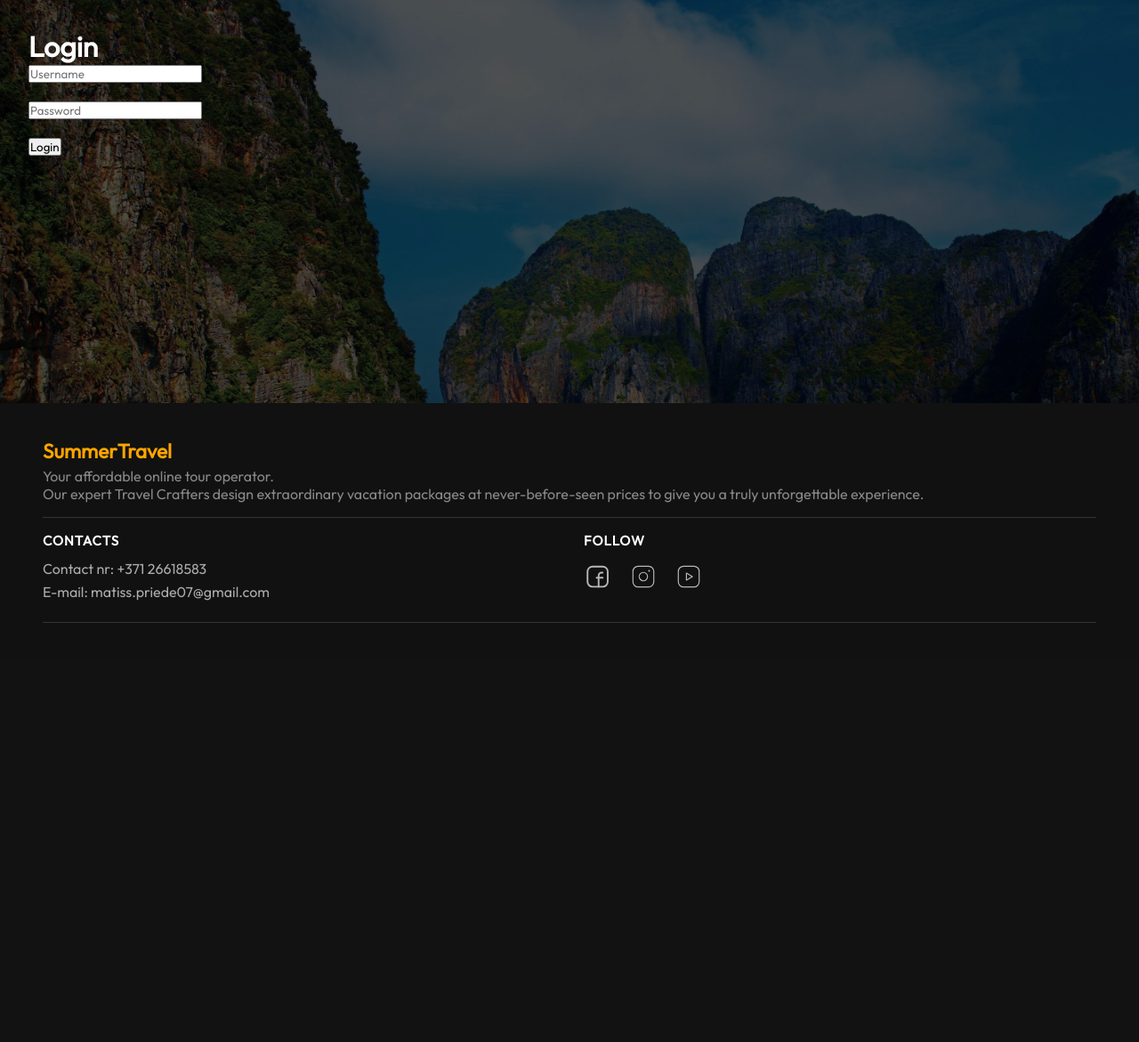
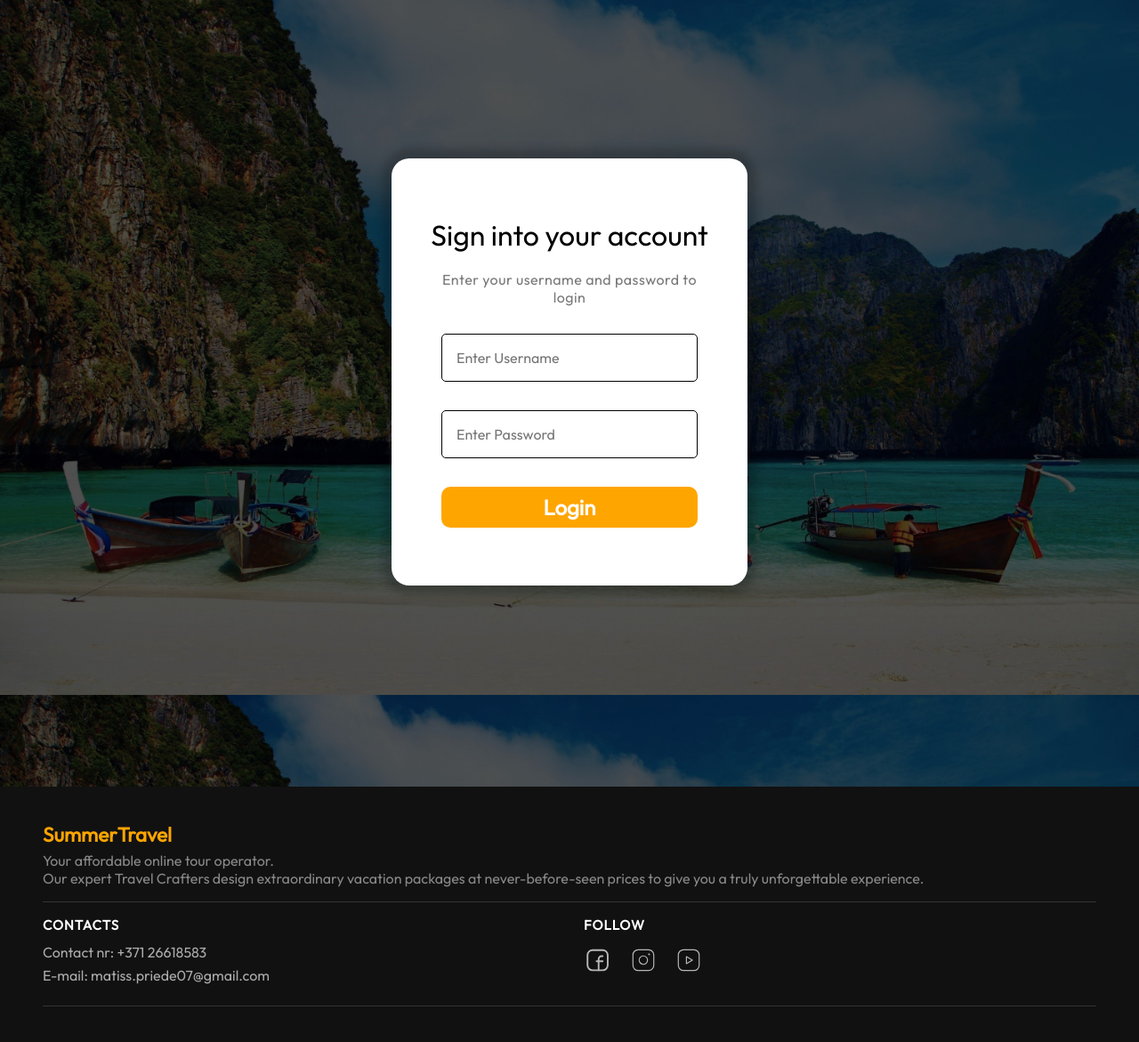
Before and after one commit to matisspriede/summertravel_mp, a Flask app: page /login in a window 1280 px wide. Shown: the part 60-1231 px from the top of the page at 89% size. Before the commit the page ends 760 px from the top, so only its background shows below. Run offline with Flask 3, Linux system fonts and the light colour scheme.

Commit message:
Last fixes

```diff
--- a/app.py
+++ b/app.py
@@ -3,19 +3,20 @@ import sqlite3
 import os
 
 app = Flask(__name__)
-DB = os.path.join(os.path.dirname(__file__), 'database.db')
+DB = os.path.join(os.path.dirname(__file__), 'database.db') # Izveido pilnu ceļu uz database.db failu
 
 
 # ── DB helper ────────────────────────────────────────────────────────────────
 
+# Izveido un atgriež savienojumu ar SQLite datubāzi, lai datus varētu iegūt pēc kolonnu nosaukumiem
 def get_db():
     conn = sqlite3.connect(DB)
     conn.row_factory = sqlite3.Row
     return conn
 
-
 # ── Routes ───────────────────────────────────────────────────────────────────
 
+# Iegūst visus kontinentus no datubāzes un parāda tos sākumlapā (index.html)
 @app.route('/')
 def index():
     db = get_db()
@@ -23,7 +24,7 @@ def index():
     db.close()
     return render_template('index.html', continents=continents)
 
-
+# Iegūst konkrētu kontinentu pēc ID un pārtrauc ar 404 kļūdu, ja tas neeksistē
 @app.route('/continent/<int:continent_id>')
 def continent(continent_id):
     db = get_db()
@@ -31,10 +32,12 @@ def continent(continent_id):
     if not cont:
         abort(404)
 
+# Iegūst visus galamērķus, kas pieder konkrētajam kontinentam no datubāzes
     destinations = db.execute(
         'SELECT * FROM destinations WHERE continent_id = ?', (continent_id,)
     ).fetchall()
 
+# Izveido strukturētu sarakstu ar galamērķiem, tiem piesaistītajām ekskursijām un katras ekskursijas pieturvietām
     dest_data = []
     for dest in destinations:
         tours = db.execute(
@@ -48,7 +51,7 @@ def continent(continent_id):
             tours_with_stops.append({'tour': tour, 'stops': stops})
         dest_data.append({'dest': dest, 'tours': tours_with_stops})
 
-    # Also fetch custom tours added via the form
+# Iegūst lietotāja pievienotās ekskursijas un pievieno tās galamērķu datu sarakstam kopā ar to pieturvietām un attēlu
     custom_tours = db.execute(
         'SELECT * FROM tours WHERE continent_id = ?', (continent_id,)
     ).fetchall()
@@ -61,9 +64,11 @@ def continent(continent_id):
             'tours': [{'tour': tour, 'stops': stops}]
         })
 
+# Aizver datubāzes savienojumu un attēlo kontinenta lapu ar sagatavotajiem datiem
     db.close()
     return render_template('continent.html', continent=cont, dest_data=dest_data)
 
+# Iegūst visus kontinentus un to galamērķus no datubāzes, sakārto tos pa kontinentu nosaukumiem un parāda galerijas lapā
 @app.route('/gallery')
 def gallery():
     db = get_db()
@@ -77,7 +82,7 @@ def gallery():
     db.close()
     return render_template('gallery.html', all_destinations=all_destinations)
 
-
+# Apstrādā lietotāja ielogošanās lapu; POST gadījumā pāradresē uz sākumlapu, bet GET gadījumā parāda login formu
 @app.route('/login', methods=['GET', 'POST'])
 def login():
     if request.method == 'POST':
@@ -88,6 +93,7 @@ def login():
 
 # ── CRUD: Tours ──────────────────────────────────────────────────────────────
 
+# Iegūst visu ekskursiju sarakstu no datubāzes, apvienojot datus ar galamērķiem un kontinentiem, un parāda tos tours lapā
 @app.route('/tours')
 def tours():
     db = get_db()
@@ -104,7 +110,7 @@ def tours():
     db.close()
     return render_template('tours.html', tours=rows)
 
-
+# Apstrādā jaunas ekskursijas pievienošanu: POST gadījumā saglabā ekskursijas un tās pieturvietas datubāzē, bet GET gadījumā parāda ekskursijas ievades formu ar kontinentu sarakstu
 @app.route('/tours/add', methods=['GET', 'POST'])
 def tour_add():
     db = get_db()
@@ -131,7 +137,7 @@ def tour_add():
     db.close()
     return render_template('tour_form.html', tour=None, continents=continents)
 
-
+# Apstrādā ekskursijas rediģēšanu: atrod ekskursiju pēc ID, atjaunina tās datus un pieturvietas vai parāda rediģēšanas formu ar esošajiem datiem
 @app.route('/tours/<int:tour_id>/edit', methods=['GET', 'POST'])
 def tour_edit(tour_id):
     db = get_db()
@@ -164,6 +170,7 @@ def tour_edit(tour_id):
     db.close()
     return render_template('tour_form.html', tour=tour, stops_str=stops_str, continents=continents)
 
+# Izdzēš ekskursiju un tai piesaistītās pieturvietas no datubāzes un atgriež lietotāju uz ekskursiju sarakstu
 @app.route('/tours/<int:tour_id>/delete', methods=['POST'])
 def tour_delete(tour_id):
     db = get_db()
@@ -174,7 +181,6 @@ def tour_delete(tour_id):
     return redirect(url_for('tours'))
 
 
-# ── Entry point ───────────────────────────────────────────────────────────────
-
+# Palaiž Flask lietotni lokāli ar ieslēgtu debug režīmu (izstrādes nolūkiem)
 if __name__ == '__main__':
     app.run(debug=True)
--- a/static/css/style.css
+++ b/static/css/style.css
@@ -81,7 +81,7 @@ header {
   scale: 0.95;
 }
 
-/* DROPDOWN MENIU */
+/* DROPDOWN MENU */
 .dropdown_menu {
   display: none;
   position: absolute;
@@ -728,7 +728,6 @@ h5 {
 }
 
 /* ── Tours list page ── */
-
 .tours_page {
   max-width: 1100px;
   margin: 3rem auto;
--- a/templates/continent.html
+++ b/templates/continent.html
@@ -5,6 +5,7 @@
 {% block content %}
 <main class="a_main">
 
+    <!-- Attēlo kontinenta virsrakstu un fona attēlu, izmantojot dinamisku kontinenta nosaukumu un noklusēto attēlu -->
     <div class="top_img">
         <h2 class="africa_img_text" style="background-color: orange;">
             {{ continent['name'] }} Vacation Packages &amp; Tours
@@ -26,6 +27,7 @@
         <h2>Our recommendations to visit in {{ continent['name'] }}</h2>
     </div>
 
+<!-- Izvada galamērķus ar to ekskursijām un pieturvietām, katru ierakstu stilizējot pārmaiņus, un parāda attēlu, nosaukumu, ekskursijas detaļas, pieturvietu sarakstu, cenu un ārējo saiti -->
     <div class="a_blocks">
         {% set counter = namespace(val=0) %}
         {% for item in dest_data %}
--- a/templates/index.html
+++ b/templates/index.html
@@ -6,5 +6,10 @@
 <section class="galvenais">
     <h1>Welcome</h1>
     <p>Welcome to the best options for vacations <br> this summer for you!</p>
+    <div class="hero_btns">
+        {% for c in continents %}
+        <a href="{{ url_for('continent', continent_id=c['id']) }}" class="action_btn">{{ c['name'] }}</a>
+        {% endfor %}
+    </div>
 </section>
 {% endblock %}
--- a/templates/login.html
+++ b/templates/login.html
@@ -1,12 +1,19 @@
 {% extends "base.html" %}
+
 {% block title %}Login – SummerTravel{% endblock %}
+
 {% block content %}
-<div style="padding: 2rem; color: white;">
-    <h1>Login</h1>
-    <form method="POST">
-        <input type="text" name="username" placeholder="Username"><br><br>
-        <input type="password" name="password" placeholder="Password"><br><br>
-        <button type="submit">Login</button>
-    </form>
+<div class="getstarted_main">
+    <div class="login">
+        <div class="login_title">
+            <h5>Sign into your account</h5>
+            <p>Enter your username and password to login</p>
+            <form method="POST" action="{{ url_for('login') }}">
+                <input type="text" placeholder="Enter Username" name="uname" class="email" required>
+                <input type="password" placeholder="Enter Password" name="psw" class="email" required>
+                <button class="login_btn" type="submit">Login</button>
+            </form>
+        </div>
+    </div>
 </div>
 {% endblock %}
--- a/templates/tour_form.html
+++ b/templates/tour_form.html
@@ -4,10 +4,12 @@
 
 {% block content %}
 <div class="form_page">
+       <!-- Parāda ekskursijas pievienošanas vai rediģēšanas formu, mainot virsrakstu atkarībā no tā, vai tiek rediģēts esošs ieraksts vai pievienots jauns -->
     <h1>{{ 'Edit' if tour else 'Add New' }} Tour</h1>
 
     <form method="POST" class="crud_form">
 
+       <!-- Izveido kontinenta izvēles sarakstu formā un, ja tiek rediģēts ekskursijas ieraksts, automātiski atzīmē jau esošo izvēlēto kontinentu -->
        <label for="continent_id">Continent</label>
         <select name="continent_id" id="continent_id" required>
             {% for c in continents %}
--- a/templates/tours.html
+++ b/templates/tours.html
@@ -19,6 +19,8 @@ endblock %} {% block content %}
             </thead>
             <tbody>
                 {% for t in tours %}
+
+                <!-- Izvada vienu ekskursiju tabulas rindu ar valsti/galamērķi, kontinentu, nosaukumu un cenu, kā arī pievieno pogas ekskursijas rediģēšanai un dzēšanai -->
                 <tr>
                     <td>{{ t['country'] or t['destination'] }}</td>
                     <td>{{ t['continent'] }}</td>
```
Also changed, not shown: templates/gallery.html (+14 -8 lines).
